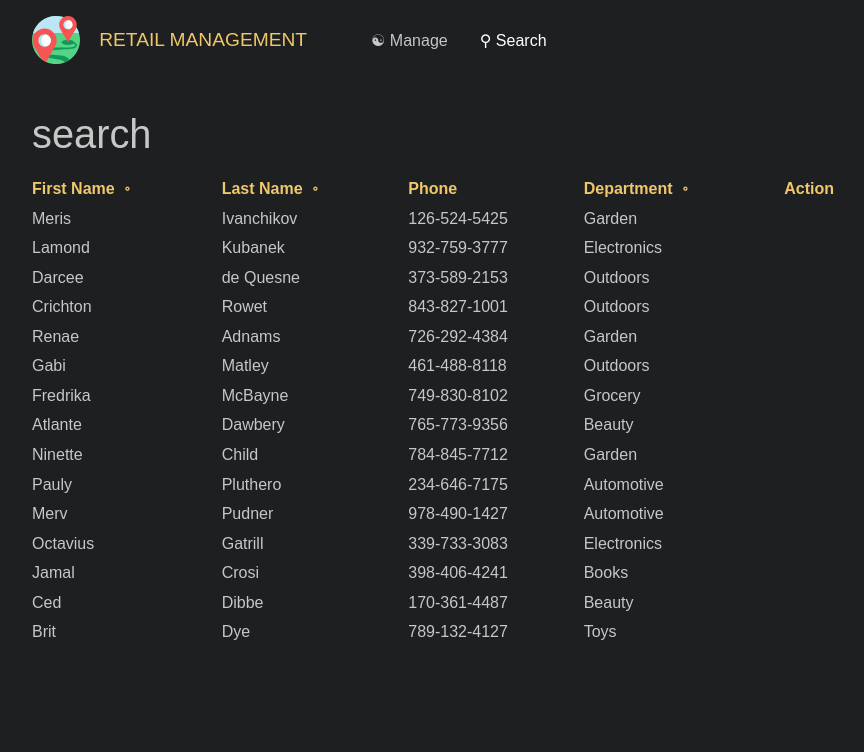
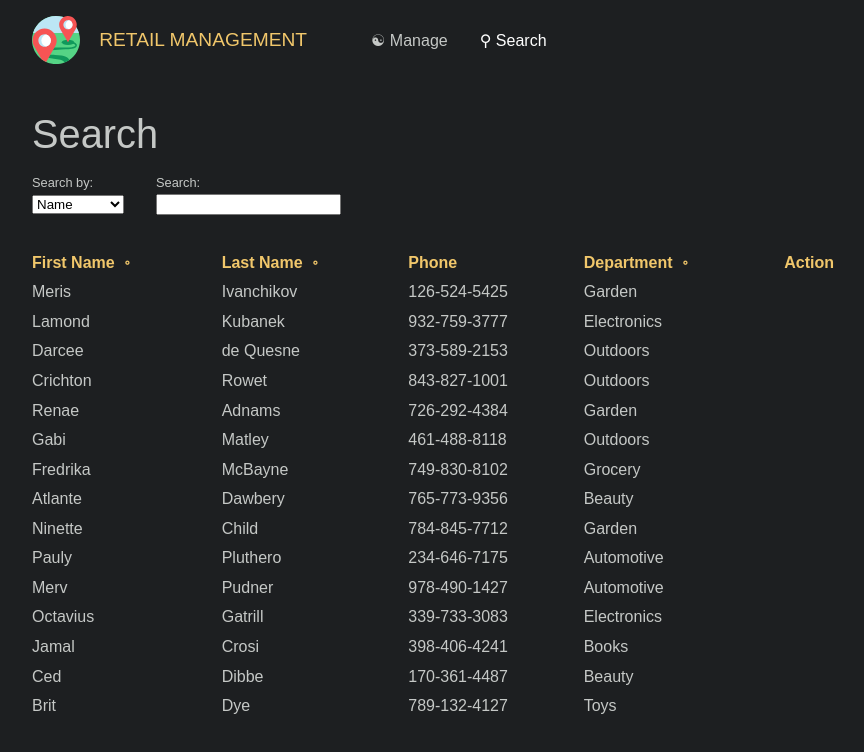
Before and after one commit to mingjuitsai/ovo-address-book, a React (Create React App) app: page /search in a window 1280 px wide. Shown: the top 752 px of the page, without its empty margins (188-1052 px from the left). Built offline with nearby package versions, Linux system fonts and the light colour scheme.

Commit message:
Made new features search and data more persistent

```diff
--- a/package.json
+++ b/package.json
@@ -3,6 +3,7 @@
   "version": "0.1.0",
   "private": true,
   "dependencies": {
+    "fuse.js": "^3.4.5",
     "node-sass": "^4.13.0",
     "react": "^16.11.0",
     "react-dom": "^16.11.0",
--- a/src/components/EmployeeTable.js
+++ b/src/components/EmployeeTable.js
@@ -1,5 +1,5 @@
 import React from 'react';
-import employees from '../data/employees';
+import Fuse from 'fuse.js';
 
 
 function EmployeeRow(props) {
@@ -23,18 +23,91 @@ function EmployeeRow(props) {
 export default class EmployeeTable extends React.Component {
   constructor(props) {
     super(props);
+    this.state = {
+      initialEmployees: [],
+      computedEmpolyees: []
+    };
     this.onRemoveEmployee = this.onRemoveEmployee.bind(this);
+    this.searchFilterEmployees = this.searchFilterEmployees.bind(this);
     this.sortEmployeesByFirstName = this.sortEmployeesByFirstName.bind(this);
     this.sortEmployeesByLastName = this.sortEmployeesByLastName.bind(this);
+    this.sortEmployeesByDepartment = this.sortEmployeesByDepartment.bind(this);
+  }
+
+  componentDidMount() {
+    this.setState({
+      initialEmployees: this.props.employees,
+      computedEmpolyees: this.props.employees
+    });
+  }
+
+  componentDidUpdate() {
+    // this.onSearchEmployees(this.props.search, this.props.searchBy);
   }
 
   onRemoveEmployee(index, event) {
-    employees.splice(index, 1);
-    this.forceUpdate();
+    let result = this.state.computedEmpolyees.slice();
+    result.splice(index, 1);
+    this.props.onRemoveEmployee(result);
+    this.setState({
+      computedEmpolyees: result
+    });
+  }
+
+  searchFilterEmployees(empolyees, search, searchBy) {
+    let keys;
+    if(!searchBy || !search) return empolyees;
+
+    if(searchBy === 'name') {
+      keys = ['firstName', 'lastName'];
+    }
+    if(searchBy === 'department') {
+      keys = ['department'];
+    }
+    let options = {
+      keys
+    }
+    let fuse = new Fuse(empolyees, options);
+    let result = fuse.search(search);
+    return result;
+  }
+
+  sortEmployeesByDepartment() {
+    let result = this.state.computedEmpolyees.sort((former, latter) => {
+      let departmentFormer = former.department.toLowerCase();
+      let departmentLatter = latter.department.toLowerCase();
+      if(departmentFormer < departmentLatter) {
+        return -1;
+      }
+      if(departmentFormer > departmentLatter) {
+        return 1;
+      }
+      return 0;
+    });
+    this.setState({
+      computedEmpolyees: result
+    });
+  }
+
+  sortEmployeesByLastName() {
+    let result = this.state.computedEmpolyees.sort((former, latter) => {
+      let nameFormer = former.lastName.toLowerCase();
+      let nameLatter = latter.lastName.toLowerCase();
+      if(nameFormer < nameLatter) {
+        return -1;
+      }
+      if(nameFormer > nameLatter) {
+        return 1;
+      }
+      return 0;
+    });
+    this.setState({
+      computedEmpolyees: result
+    });
   }
 
   sortEmployeesByFirstName() {
-    employees.sort((former, latter) => {
+    let result = this.state.computedEmpolyees.sort((former, latter) => {
       let nameFormer = former.firstName.toLowerCase();
       let nameLatter = latter.firstName.toLowerCase();
       if(nameFormer < nameLatter) {
@@ -45,40 +118,16 @@ export default class EmployeeTable extends React.Component {
       }
       return 0;
     });
-    this.forceUpdate();
-  }
-
-  sortEmployeesByLastName() {
-    employees.sort((former, latter) => {
-      let nameFormer = former.lastName.toLowerCase();
-      let nameLatter = latter.lastName.toLowerCase();
-      if(nameFormer < nameLatter) {
-        return -1;
-      }
-      if(nameFormer > nameLatter) {
-        return 1;
-      }
-      return 0;
+    this.setState({
+      computedEmpolyees: result
     });
-    this.forceUpdate();
-  }
-
-  sortEmployeesByFirstName() {
-    employees.sort((former, latter) => {
-      let nameFormer = former.firstName.toLowerCase();
-      let nameLatter = latter.firstName.toLowerCase();
-      if(nameFormer < nameLatter) {
-        return -1;
-      }
-      if(nameFormer > nameLatter) {
-        return 1;
-      }
-      return 0;
-    });
-    this.forceUpdate();
   }
 
   render() {
+    let computedEmpolyees = this.state.computedEmpolyees;
+    let search = this.props.search;
+    let searchBy = this.props.searchBy;
+    const searchFilteredEmployees = this.searchFilterEmployees(computedEmpolyees, search, searchBy);
 
     return (
       <table className="EmployeeTable">
@@ -93,7 +142,7 @@ export default class EmployeeTable extends React.Component {
             <th>
               Phone
             </th>
-            <th className="canSort" onClick={this.sortEmployeesByFirstName}>
+            <th className="canSort" onClick={this.sortEmployeesByDepartment}>
               Department
             </th>
             <th>
@@ -102,7 +151,7 @@ export default class EmployeeTable extends React.Component {
           </tr>
         </thead>
         <tbody>
-          <EmployeeRow employees={employees} canRemove={this.props.canRemove} onRowRemove={this.onRemoveEmployee} />
+          <EmployeeRow employees={searchFilteredEmployees} canRemove={this.props.canRemove} onRowRemove={this.onRemoveEmployee} />
         </tbody>
       </table>
     )
--- a/src/components/Manage.js
+++ b/src/components/Manage.js
@@ -1,11 +1,12 @@
 import React from 'react';
-import employees from '../data/employees';
+import EMPLOYEES from './../data/empolyees';
 import EmployeeTable from './EmployeeTable';
 
 
 export default class Manage extends React.Component {
   constructor(props) {
     super(props);
+    this.onRemoveEmployee = this.onRemoveEmployee.bind(this);
     this.onNewEmployeeInput = this.onNewEmployeeInput.bind(this);
     this.onNewEmployeeSubmit = this.onNewEmployeeSubmit.bind(this);
     this.state = {
@@ -24,7 +25,7 @@ export default class Manage extends React.Component {
     const isFormValid = this.newEmpolyeeForm.current.checkValidity();
 
     if(isFormValid) {
-      employees.unshift({...this.state.newEmpolyee});
+      EMPLOYEES.unshift({...this.state.newEmpolyee});
       // Refresh
       this.setState({
         newEmpolyee: {
@@ -35,6 +36,11 @@ export default class Manage extends React.Component {
         }
       });
     }
+  }
+
+  onRemoveEmployee(result) {
+    EMPLOYEES.splice(0, EMPLOYEES.length, ...result);
+    console.log(EMPLOYEES, result);
   }
 
   onNewEmployeeInput(event) {
@@ -87,7 +93,7 @@ export default class Manage extends React.Component {
           </form>
         </div>
 
-        <EmployeeTable canRemove={true} />
+        <EmployeeTable employees={EMPLOYEES} onRemoveEmployee={this.onRemoveEmployee} canRemove={true} />
       </div>
     )
   }
--- a/src/components/Search.js
+++ b/src/components/Search.js
@@ -1,12 +1,57 @@
 import React from 'react';
 import EmployeeTable from './EmployeeTable';
+import EMPLOYEES from './../data/empolyees';
+
 
 export default class Search extends React.Component {
+  constructor(props) {
+    super(props);
+    this.state = {
+      search: "",
+      searchBy: "name"
+    };
+    this.onSearchInput = this.onSearchInput.bind(this);
+    this.onSearchByInput = this.onSearchByInput.bind(this);
+  }
+
+  onSearchInput(event) {
+    this.setState({
+      search: event.target.value
+    });
+  }
+
+  onSearchByInput(event) {
+    this.setState({
+      searchBy: event.target.value
+    })
+  }
+
+
   render() {
     return (
       <div className="Search">
-        <h1>search</h1>
-        <EmployeeTable canRemove={false} />
+        <header className="Search-header">
+          <h1 className="Search-title">Search</h1>
+        </header>
+        <div className="Search-form">
+          <form>
+            <div className="inputRow">
+              <div className="inputCell">
+                <label htmlFor="searchBy">Search by:</label>
+                <select onChange={this.onSearchByInput} name="searchBy" value={this.state.searchBy} required>
+                  <option value="name">Name</option>
+                  <option value="department">Department</option>
+                </select>
+              </div>
+              <div className="inputCell Search-input">
+                <label htmlFor="search">Search:</label>
+                <input value={this.state.search} onChange={this.onSearchInput} type="text" id="search" name="search" required />
+              </div>
+            </div>
+          </form>
+        </div>
+
+        <EmployeeTable employees={EMPLOYEES} search={this.state.search} searchBy={this.state.searchBy} canRemove={false} />
       </div>
     )
   }
--- a/src/data/employees.js
+++ b/src/data/empolyees.js
@@ -1,4 +1,4 @@
-export default [{
+let EMPLOYEES = [{
   "firstName": "Meris",
   "lastName": "Ivanchikov",
   "phone": "126-524-5425",
@@ -74,3 +74,6 @@ export default [{
   "phone": "789-132-4127",
   "department": "Toys"
 }];
+
+
+export default EMPLOYEES;
--- a/src/styles/components/Manage.scss
+++ b/src/styles/components/Manage.scss
@@ -7,13 +7,4 @@
 
 .Manage-form {
 	margin-bottom: 2em;
-
-	.inputRow {
-		display: flex;
-		align-items: flex-end;
-	}
-
-	.inputCell {
-		flex: 1;
-	}
 }
--- /dev/null
+++ b/src/styles/components/Search.scss
@@ -0,0 +1,13 @@
+.Search-header {
+	margin-bottom: 1em;
+}
+
+.Search-form {
+	margin-bottom: 2em;
+}
+
+.Search-input {
+	input {
+		min-width: 10rem;
+	}
+}
--- a/src/styles/components/_forms.scss
+++ b/src/styles/components/_forms.scss
@@ -1,4 +1,16 @@
 label {
-	font-size: .8em;
-	display: block;
+  font-size: .8em;
+  display: block;
 }
+
+.inputRow {
+  display: flex;
+  align-items: flex-end;
+}
+
+.inputCell {
+  // flex: 1;
+  &:not(:first-child) {
+  	margin-left: 2em;
+  }
+}
--- a/src/styles/index.scss
+++ b/src/styles/index.scss
@@ -13,5 +13,6 @@
 
 // React component
 @import "components/App";
+@import "components/EmployeeTable";
 @import "components/Manage";
-@import "components/EmployeeTable";
+@import "components/Search";
```
Also changed, not shown: 1 other file (tests, documents, lock files or other folders).
